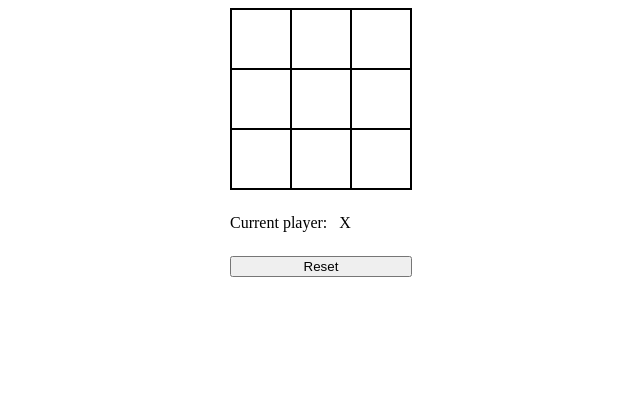
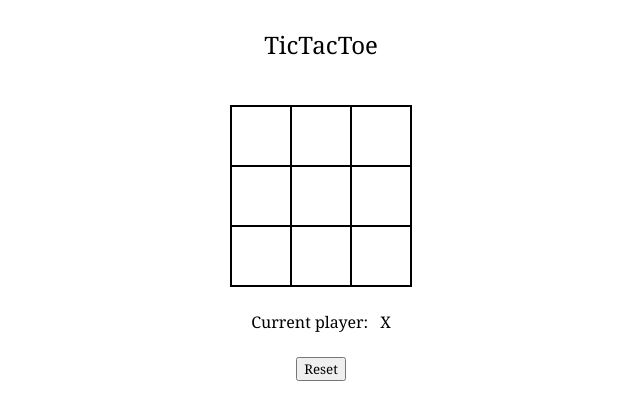
Before and after one commit to Feenerys/project-tictactoe, a plain HTML site: page index.html in a window 1280 px wide. Shown: the whole page, without its empty margins (319-959 px from the left). Drawn offline with Linux system fonts and the light colour scheme.

Commit message:
feat: add header

```diff
--- a/index.html
+++ b/index.html
@@ -8,6 +8,7 @@
 
   </head>
   <body>
+    <h2>TicTacToe</h2>
     <div class="container">
     </div>
     <div class="status">
--- a/styles.css
+++ b/styles.css
@@ -1,3 +1,8 @@
+* {
+  font-family: Charter, 'Bitstream Charter', 'Sitka Text', Cambria, serif;
+  font-weight: normal;
+}
+
 .board {
   display: grid;
   grid-template-columns: repeat(3, 60px);
@@ -28,4 +33,5 @@ body {
   display: grid;
   justify-content: center;
   gap: 24px;
+  justify-items: center;
 }
```
